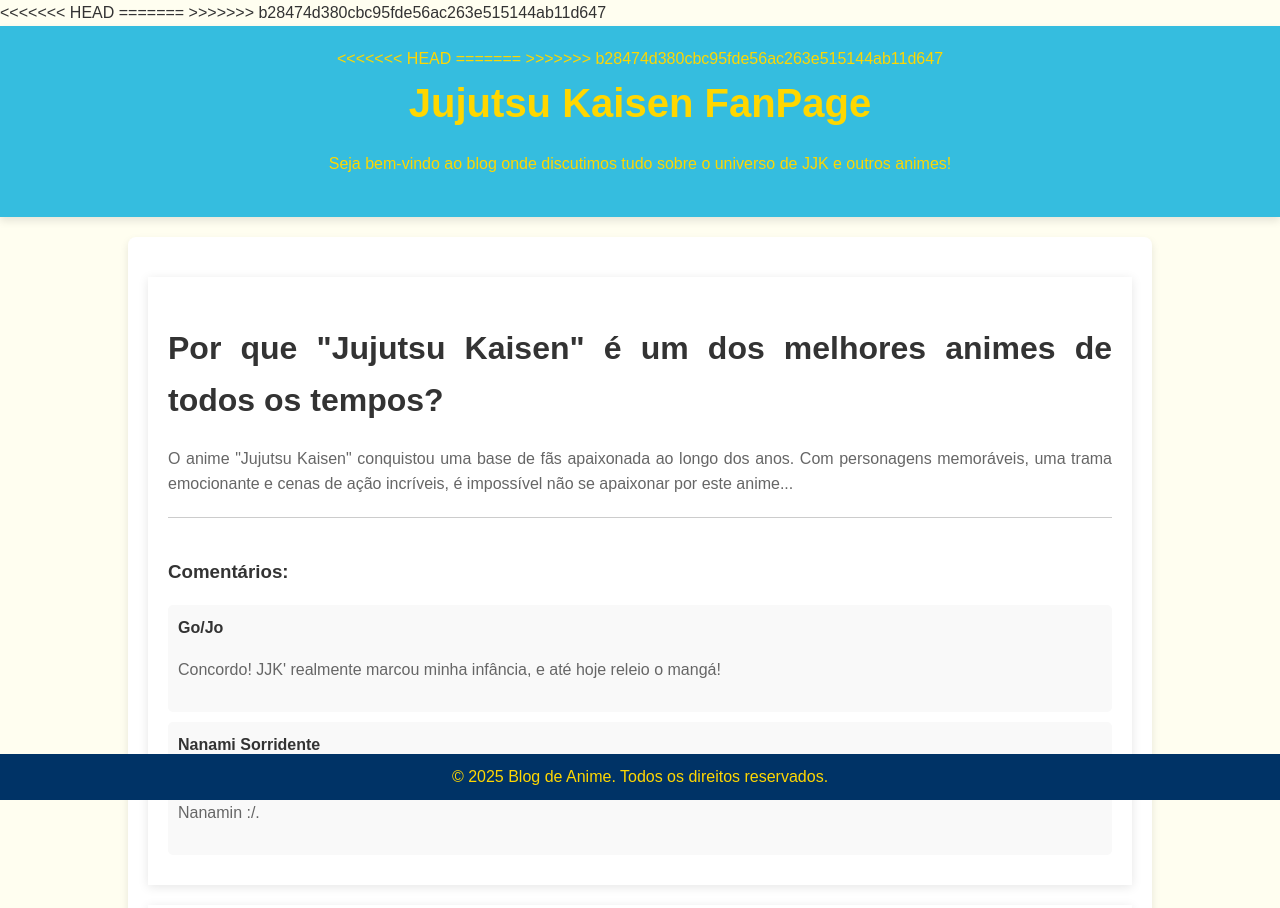
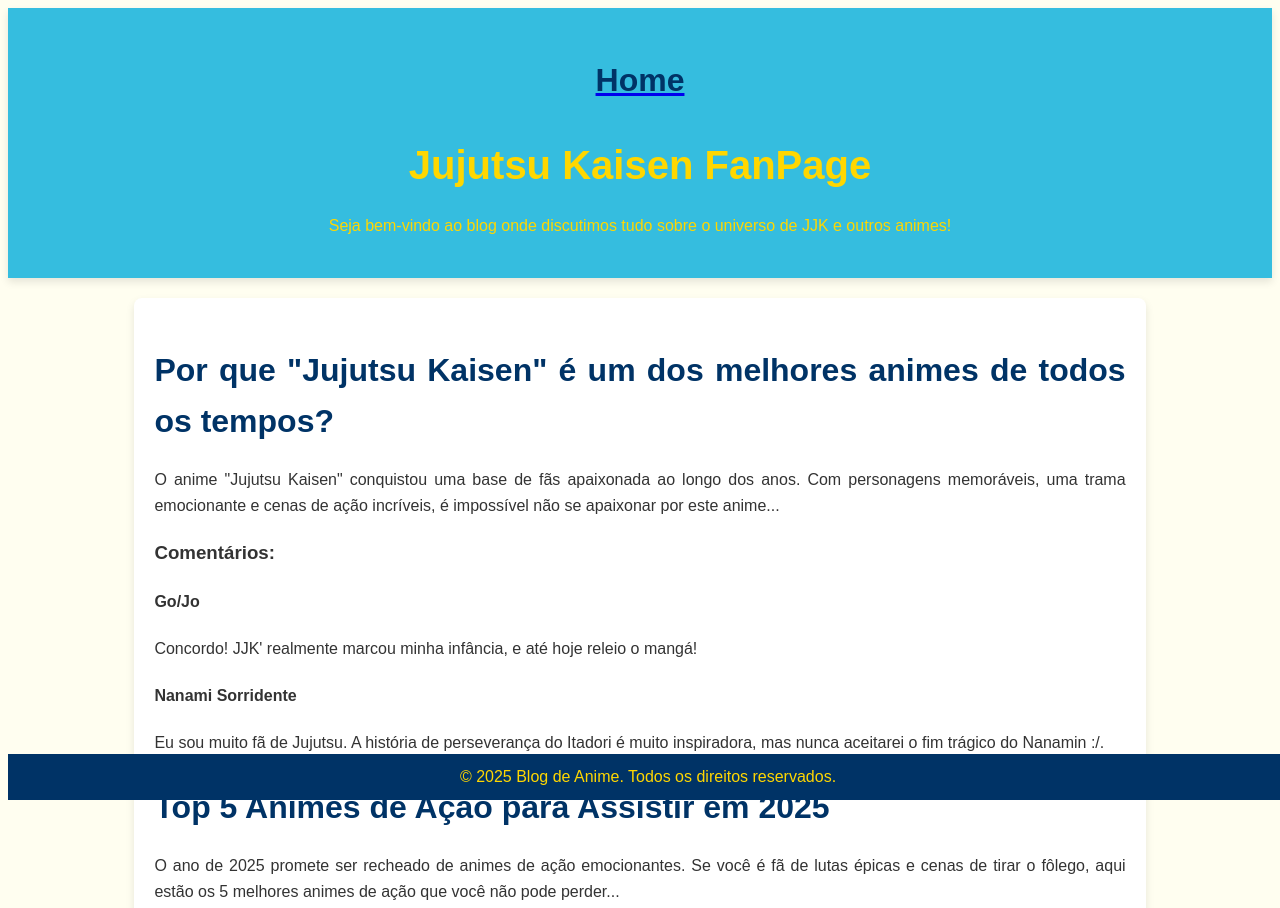
Before and after one commit to GaboBiroo/Primeiro-projeto-Css_Lobby-Sites, a plain HTML site: page Paginas Individuais/Gi/Index.html in a window 1280 px wide. Shown: the top 908 px of the page. Drawn offline with Linux system fonts and the light colour scheme.

Commit message:
gi resolvido de vez

```diff
--- a/Paginas Individuais/Gi/Index.html
+++ b/Paginas Individuais/Gi/Index.html
@@ -4,77 +4,17 @@
     <meta charset="UTF-8">
     <meta name="viewport" content="width=device-width, initial-scale=1.0">
     <title>Jujutsu Kaisen</title>
-<<<<<<< HEAD
-    <style>
-        body {
-            font-family: Arial, sans-serif;
-            background-color: #000000;
-            margin: 0;
-            padding: 0;
-        }
-        header {
-            background-color: #740202;
-            color: white;
-            text-align: center;
-            padding: 20px 0;
-        }
-        header h1 {
-            margin: 0;
-        }
-        .container {
-            width: 80%;
-            margin: 0 auto;
-        }
-        .post {
-            background-color: white;
-            margin: 20px 0;
-            padding: 20px;
-            box-shadow: 0 2px 10px rgba(0, 0, 0, 0.1);
-        }
-        .post h2 {
-            color: #333;
-        }
-        .post p {
-            color: #666;
-            line-height: 1.6;
-        }
-        .comments {
-            margin-top: 20px;
-            border-top: 1px solid #ccc;
-            padding-top: 20px;
-        }
-        .comment {
-            background-color: #f9f9f9;
-            padding: 10px;
-            margin: 10px 0;
-            border-radius: 5px;
-        }
-        .comment h4 {
-            margin: 0;
-            color: #333;
-        }
-        footer {
-            background-color: #740202;
-            color: white;
-            text-align: center;
-            padding: 10px;
-            position: fixed;
-            bottom: 0;
-            width: 100%;
-        }
-    </style>
-=======
 
->>>>>>> b28474d380cbc95fde56ac263e515144ab11d647
 </head>
 <body>
 
 <header>
-<<<<<<< HEAD
-=======
+
+
+
+    <a href="../../../Index.html"><h2>Home</h2></a>
 
     <link rel="stylesheet" href="../../Template/Style.css">
->>>>>>> b28474d380cbc95fde56ac263e515144ab11d647
     <h1>Jujutsu Kaisen FanPage</h1>
     <p>Seja bem-vindo ao blog onde discutimos tudo sobre o universo de JJK e outros animes!</p>
 </header>
```
